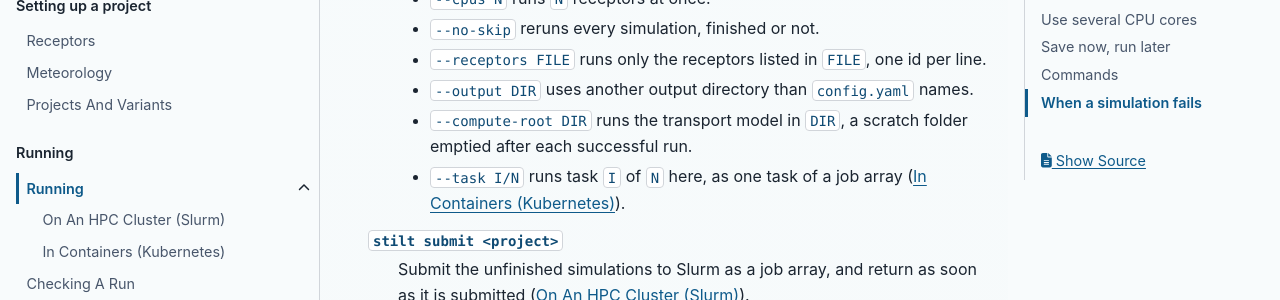
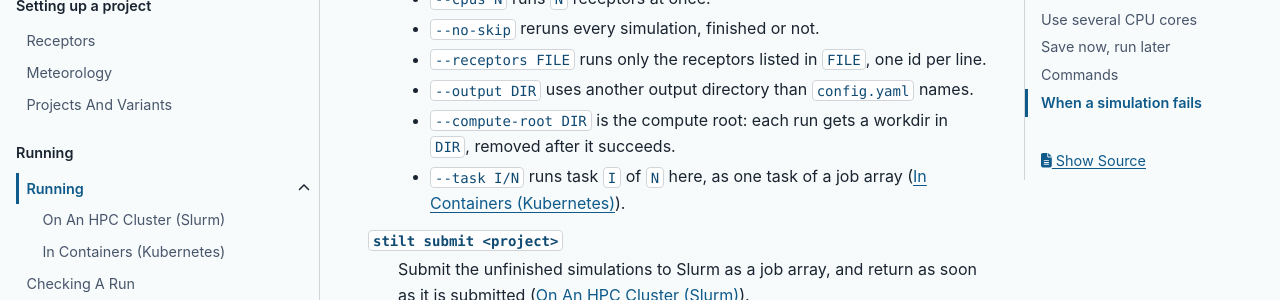
Before and after one commit to fbirds5230/runtraj, a Sphinx documentation site: the page built from docs/guides/running.rst, in a window 1280 px wide and 900 px high, scrolled down 2246 px. Shown: the part 150-450 px from the top of the window. Built offline with Sphinx 7.4.7 and the PyData theme 0.15.4, drawn with Linux system fonts in a browser that asks for light colours; pages that are not in the unit, such as notebooks, are missing from menus.

Commit message:
docs: say settings folder, workdir, compute root, and which model
- "A short hash of the settings" in running prose is a short code, or
  the settings folder (quickstart, glossary, STILT-R migration, the
  meteorology guide's crop folders).
- "Scratch folder" is the compute root and each run's workdir
  (containers, running, the output-state page).
- A bare "model" names the transport model or a global model where it
  means one (checking, the satellite and inversion tutorials, the
  background guide).
- z_top is the top of HYSPLIT's computational domain; a geometry's grid
  is derived when the project first reads its variants.

Refs jmineau/PYSTILT#194

```diff
--- a/docs/getting_started/glossary.rst
+++ b/docs/getting_started/glossary.rst
@@ -76,7 +76,8 @@ Glossary
    settings folder
       One folder of results in the :term:`output directory`: everything made
       with one set of settings, named after the variant that first made it
-      and a short hash of the settings, such as ``settings=hrrr-b2399e``. A
+      and a short code computed from the settings, such as
+      ``settings=hrrr-b2399e``. A
       changed setting makes a new folder and never overwrites one, and
       projects with the same settings share a folder. ``stilt status``
       lists them.
--- a/docs/getting_started/quickstart.rst
+++ b/docs/getting_started/quickstart.rst
@@ -190,7 +190,8 @@ folder.
        logs/settings=hrrr-a3f9c2/date=2023-07-15/202307151800_-111.848_40.766_10.log
 
 The folders are :term:`settings folders <settings folder>`, named after
-the variant, ``hrrr``, plus a short hash of the settings it ran with. The
+the variant, ``hrrr``, plus a short code computed from the settings it ran
+with. The
 file name is the :term:`receptor id` (time, longitude, latitude, and
 altitude), and a receptor under a variant is a :term:`simulation`. HYSPLIT's own input files, such as ``CONTROL`` and
 ``SETUP.CFG``, are written to a working directory (the workdir) and
--- a/docs/guides/checking.rst
+++ b/docs/guides/checking.rst
@@ -87,8 +87,8 @@ stale note. ``sim.failure`` reads it:
 
 ``step`` is ``particles`` when the transport model failed. That fails every
 variant that shares those particles. It is ``footprint`` when only that
-variant's footprint failed. ``message`` is the line of the model's log that
-says what went wrong. An unexpected error, such as a bug, also has a
+variant's footprint failed. ``message`` is the line of the transport model's
+log that says what went wrong. An unexpected error, such as a bug, also has a
 ``traceback``.
 
 The reasons
--- a/docs/guides/containers.rst
+++ b/docs/guides/containers.rst
@@ -30,8 +30,9 @@ What every container needs
   :doc:`projects`), with the containers given its credentials.
   ``stilt run --output s3://bucket/...`` uses another output directory
   than ``config.yaml`` names, without editing it.
-- A scratch folder for HYSPLIT. Set ``PYSTILT_COMPUTE_ROOT`` to one on fast
-  local disk, such as an ``emptyDir``.
+- A compute root, where each run gets its workdir. Set
+  ``PYSTILT_COMPUTE_ROOT`` to a folder on fast local disk, such as an
+  ``emptyDir``.
 
 A Kubernetes indexed Job
 ------------------------
--- a/docs/guides/meteorology.rst
+++ b/docs/guides/meteorology.rst
@@ -226,7 +226,7 @@ projects can share one:
    )
 
 Inside ``subgrid_dir``, each crop gets its own folder, named by a short
-hash of the crop box and ``subgrid_levels``. Changing ``subgrid_bounds``
+code computed from the crop box and ``subgrid_levels``. Changing ``subgrid_bounds``
 or ``subgrid_levels`` starts a new folder, and projects with the same crop
 share one. ``Met(name, config).crop_dir`` gives
 the folder. Old folders are not deleted.
--- a/docs/guides/running.rst
+++ b/docs/guides/running.rst
@@ -108,8 +108,8 @@ Commands
      id per line.
    - ``--output DIR`` uses another output directory than ``config.yaml``
      names.
-   - ``--compute-root DIR`` runs the transport model in ``DIR``, a scratch
-     folder emptied after each successful run.
+   - ``--compute-root DIR`` is the compute root: each run gets a workdir
+     in ``DIR``, removed after it succeeds.
    - ``--task I/N`` runs task ``I`` of ``N`` here, as one task of a job
      array (:doc:`containers`).
 
```
Also changed, not shown: 1 other file.
